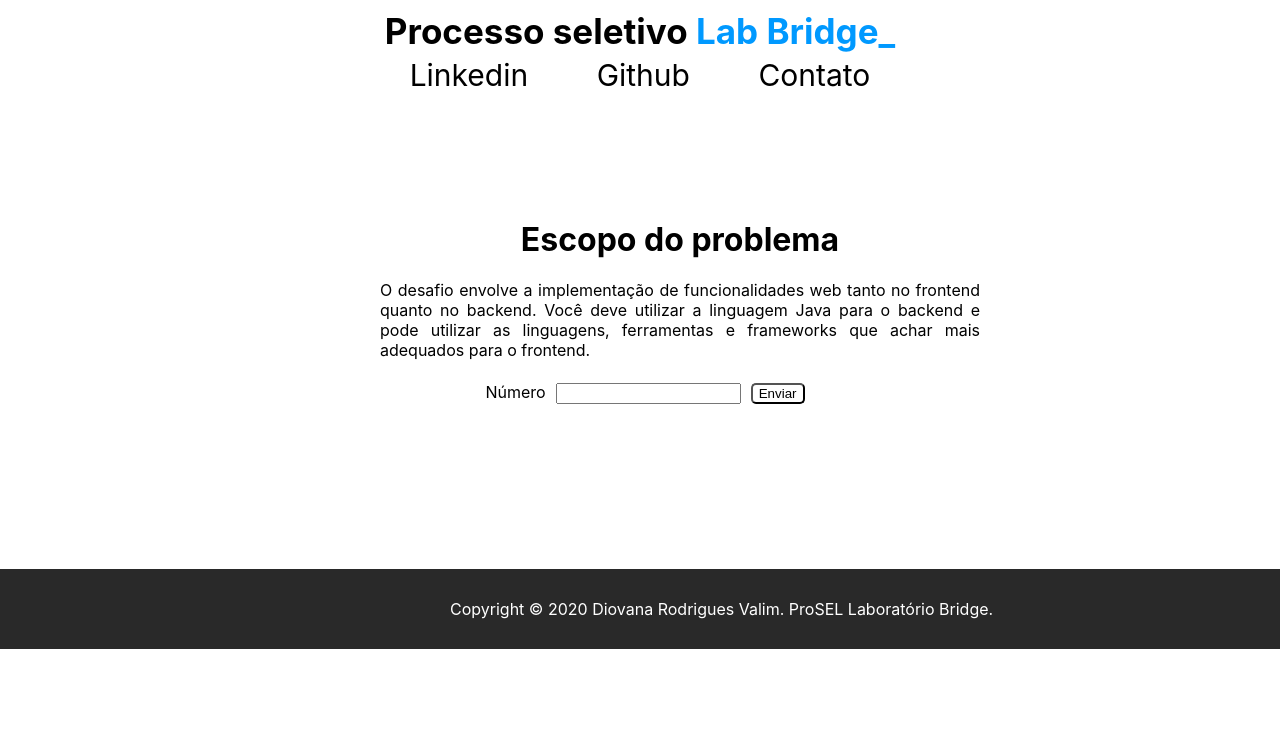
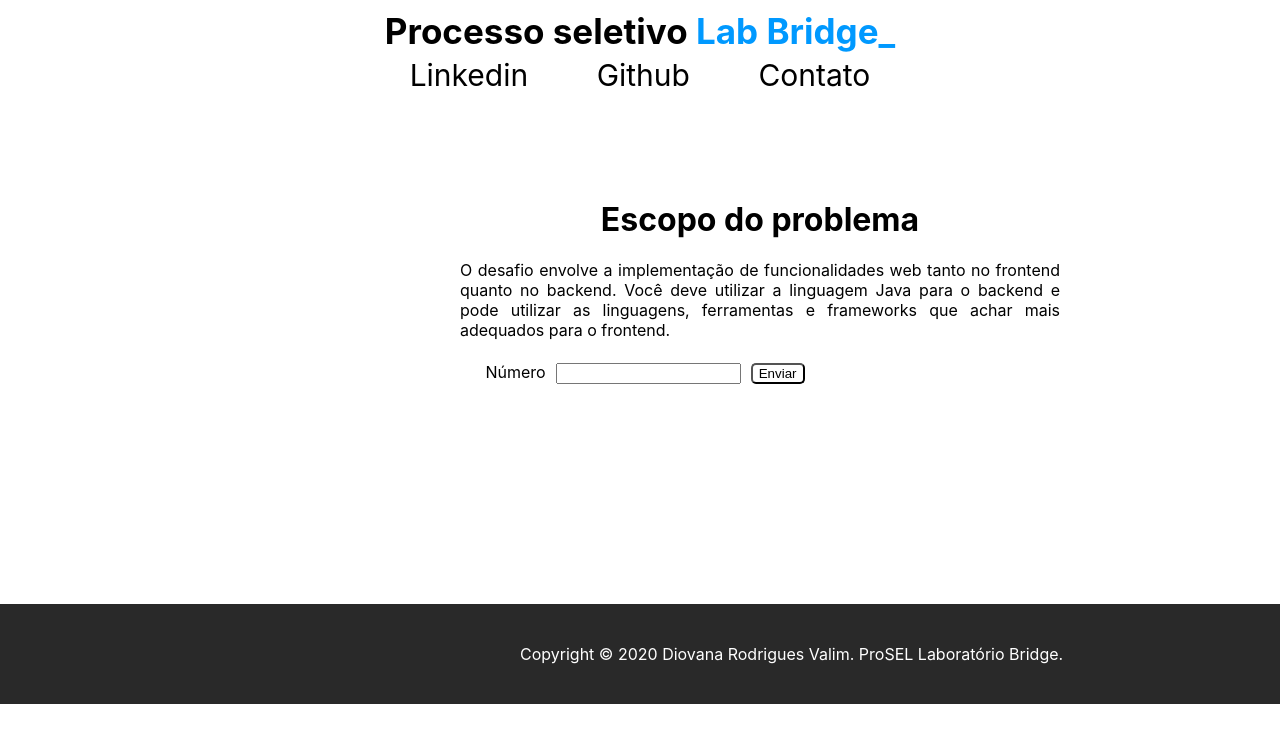
Before and after one commit to ddvalim/labbridge, a React (Create React App) app: page / in a window 1280 px wide. Shown: the top 742 px of the page. Built offline with nearby package versions, Linux system fonts and the light colour scheme.

Commit message:
ligacao do back ao front. ultimas modificacoes do css

```diff
--- a/package.json
+++ b/package.json
@@ -6,6 +6,7 @@
     "@testing-library/jest-dom": "^4.2.4",
     "@testing-library/react": "^9.5.0",
     "@testing-library/user-event": "^7.2.1",
+    "axios": "^0.20.0",
     "bootstrap": "^3.4.1",
     "react": "^16.13.1",
     "react-dom": "^16.13.1",
--- a/src/Components/Body/Escopo/styles.css
+++ b/src/Components/Body/Escopo/styles.css
@@ -1,7 +1,7 @@
 #escopo{
     width: 600px;
     align-items: center;
-    margin: 100px 0px 0px 380px;
+    margin: 80px 0px 0px 460px;
 }
 
 #texto{
--- a/src/Components/Body/Resolução/index.js
+++ b/src/Components/Body/Resolução/index.js
@@ -1,15 +1,27 @@
-import React from 'react';
+import React, { useState } from 'react';
 import './styles.css';
+import api from '../../../services/api';
 
-const Resolucao = () => (
+
+const Resolucao = () => {
+    const [padrao, setPadrao] = useState("")
+    const [value, setValue] = useState("")
+
+    const req = async () => {
+        let a = await api.get(`/api/calculator/${value}`)
+        setPadrao(a.data)
+    }
+    return (
     <div>
-        <form action="#" method="post">
-            <fieldset id="fieldset">
-                <label for="numero" id="numero_text">Número</label>
-                <input id="numero"></input><button type="submit" action="" method="post" id="button">Enviar</button>
-            </fieldset>
-        </form>
+        <fieldset id="fieldset">
+            <label htmlFor="numero" id="numero_text">Número</label>
+            <input onChange={e => setValue(e.target.value)} id="numero"></input><button onClick={req} id="button">Enviar</button>
+            <div id='resultado'>
+                {padrao ? padrao:""}
+            </div>
+        </fieldset>
     </div>
 )
+}
 
 export default Resolucao;
--- a/src/Components/Body/Resolução/styles.css
+++ b/src/Components/Body/Resolução/styles.css
@@ -4,6 +4,7 @@
 
 #fieldset{
     border-width: 0px;
+    margin-top: 10px;
 }
 
 #numero{
@@ -15,3 +16,7 @@
     cursor: pointer;
     border-radius: 5px;
 }
+
+#resultado{
+    margin-top: 10px;
+}
--- a/src/Components/Footer/styles.css
+++ b/src/Components/Footer/styles.css
@@ -1,7 +1,7 @@
 #footer{
-    height: 80px;
+    height: 100px;
     margin-bottom: 0px;
-    margin-top: 155px;
+    margin-top: 200px;
     background-color: #292929;
     color: white;
     align-items: center;
@@ -10,5 +10,5 @@
 
 #copyright{
     align-items: center;
-    margin-left: 450px;
+    margin-left: 520px;
 }
--- /dev/null
+++ b/src/services/api.js
@@ -0,0 +1,5 @@
+import axios from 'axios';
+
+const api = axios.create({ baseURL: 'http://localhost:8080' })
+
+export default api;
```
Also changed, not shown: 2 other files (tests, documents, lock files or other folders).
